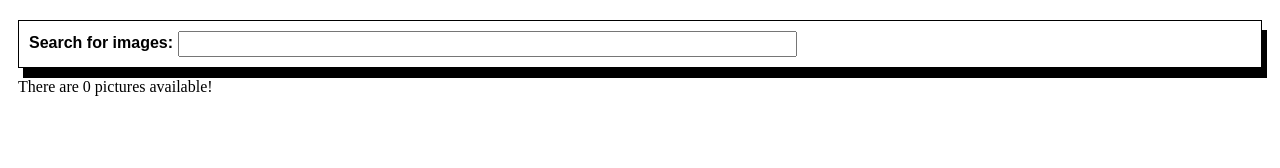
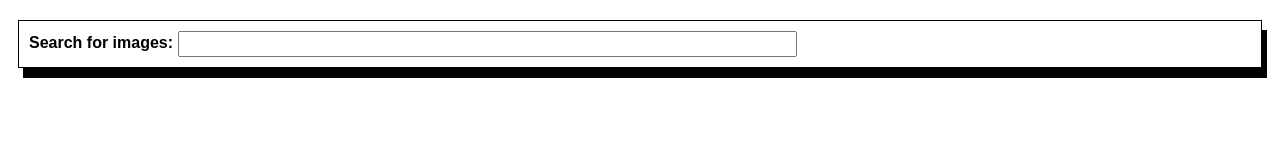
Before and after one commit to CZosa/PicUp, a React app: page / in a window 1280 px wide. Shown: the top 168 px of the page. Built offline with nearby package versions, Linux system fonts and the light colour scheme; the HTML template or start-up script is replaced by a standard one.

Commit message:
App component passes list of pictures to picture list component

```diff
--- a/client/src/components/App.js
+++ b/client/src/components/App.js
@@ -1,6 +1,7 @@
 import React from 'react';
 import unsplash from '../api/unsplash';
 import SearchBar from './SearchBar';
+import PictureList from './PictureList';
 import '../styles/app.css';
 
 class App extends React.Component {
@@ -22,9 +23,7 @@ class App extends React.Component {
     return (
       <div className="container">
         <SearchBar onSubmit={this.onSearchSubmit} />
-        <div className="img_amount">
-          There are {this.state.pictures.length} pictures available!
-        </div>
+        <PictureList images={this.state.pictures} />
       </div>
     )
   }
```
